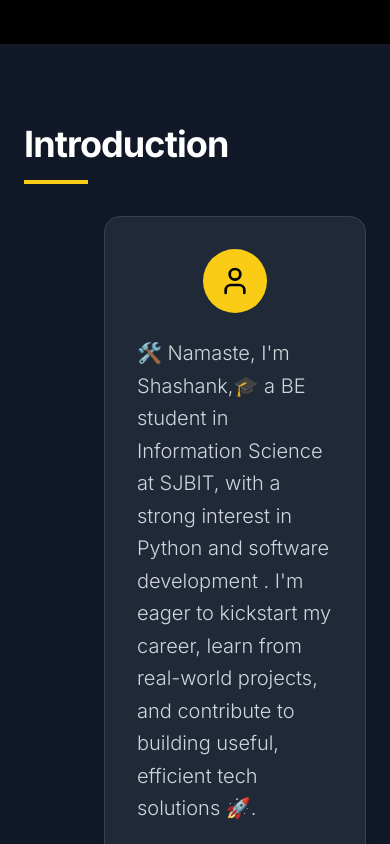
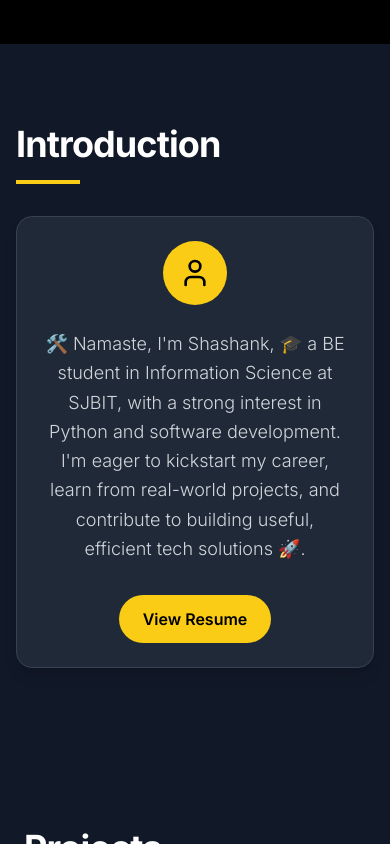
Before and after one commit to ShashankTallam/portfolio, a React (Vite) app in the folder project/: page / in a window 390 px wide. Shown: the part 800-1644 px from the top of the page. Built offline with nearby package versions, Linux system fonts and the light colour scheme.

Commit message:
2ndcommit

```diff
--- a/project/src/components/About.tsx
+++ b/project/src/components/About.tsx
@@ -1,52 +1,50 @@
 import React, { useState } from 'react';
 import { User } from 'lucide-react';
-import Resume from './Resume'; // Adjust path if needed
+import Resume from './Resume'; // Make sure resume.pdf is in public/
 
 const About: React.FC = () => {
   const [showResume, setShowResume] = useState(false);
 
   return (
     <section id="about" className="py-20 bg-gray-900">
-      <div className="max-w-4xl mx-auto px-6">
-        {/* Heading aligned left */}
+      <div className="max-w-4xl mx-auto px-4 sm:px-6">
+        {/* Heading */}
         <h2 className="text-4xl md:text-5xl font-bold text-white mb-4 tracking-tight">
           Introduction
         </h2>
-        <div className="w-16 h-1 bg-yellow-400 mb-8"></div> {/* underline */}
+        <div className="w-16 h-1 bg-yellow-400 mb-8"></div>
 
-        {/* Container for intro box only */}
-        <div className="max-w-3xl mx-auto ml-20">
-          <div className="bg-gray-800 rounded-2xl p-8 md:p-12 shadow-lg border border-gray-700">
+        {/* Intro Container */}
+        <div className="bg-gray-800 rounded-2xl p-6 sm:p-8 md:p-12 shadow-lg border border-gray-700">
           <div className="w-16 h-16 bg-yellow-400 rounded-full flex items-center justify-center mx-auto mb-6">
             <User className="w-8 h-8 text-black" />
           </div>
 
-            <p className="text-xl text-gray-300 font-light leading-relaxed mx-auto">
-              🛠️ Namaste, I'm Shashank,🎓 a BE student in Information Science at SJBIT, with a strong interest in Python and software development .
-              I'm eager to kickstart my career, learn from real-world projects, and contribute to building useful, efficient tech solutions 🚀.
+          <p className="text-lg sm:text-xl text-gray-300 font-light leading-relaxed text-center">
+            🛠️ Namaste, I'm Shashank, 🎓 a BE student in Information Science at SJBIT,
+            with a strong interest in Python and software development.
+            I'm eager to kickstart my career, learn from real-world projects,
+            and contribute to building useful, efficient tech solutions 🚀.
           </p>
 
-            {/* View Resume Button with hover */}
+          {/* Resume Toggle Button */}
           <div className="mt-8 text-center">
             <button
               onClick={() => setShowResume(prev => !prev)}
-                className="bg-yellow-400 text-black font-semibold px-6 py-3 rounded-full hover:bg-yellow-500 transition-colors
-                           transition-transform duration-300 hover:scale-[1.05] hover:shadow-yellow-400/50 hover:border hover:border-yellow-400"
+              className="bg-yellow-400 text-black font-semibold px-6 py-3 rounded-full hover:bg-yellow-500 transition-transform duration-300 hover:scale-105 hover:shadow-yellow-400/50 hover:border hover:border-yellow-400"
             >
               {showResume ? 'Hide Resume' : 'View Resume'}
             </button>
           </div>
 
-            {/* Resume box with hover */}
+          {/* Resume Viewer */}
           {showResume && (
             <div
-                className="mt-8 p-6 border border-yellow-400 rounded-lg shadow-yellow-400 shadow-md
-                           transition-transform duration-300 hover:scale-[1.02]"
+              className="mt-8 p-4 border border-yellow-400 rounded-lg shadow-yellow-400 shadow-md transition-transform duration-300 hover:scale-[1.02]"
             >
               <Resume />
             </div>
           )}
-          </div>
         </div>
       </div>
     </section>
--- a/project/src/components/Resume.tsx
+++ b/project/src/components/Resume.tsx
@@ -1,12 +1,17 @@
+// Resume.tsx
 import React from 'react';
 
 const Resume: React.FC = () => {
   return (
-    <section id="resume" className="py-20 bg-gray-900">
-      <div className="max-w-4xl mx-auto px-6">
-        {/* Resume content removed as requested */}
-      </div>
-    </section>
+    <div className="w-full h-[400px] md:h-[600px]">
+      <embed
+        src="/resume.pdf"
+        type="application/pdf"
+        width="100%"
+        height="100%"
+        className="rounded-lg shadow-md"
+      />
+    </div>
   );
 };
 
```
Lines whose indentation alone changed are shown as unchanged.
